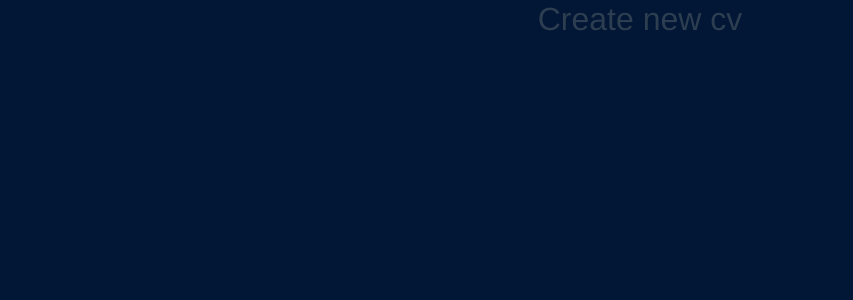
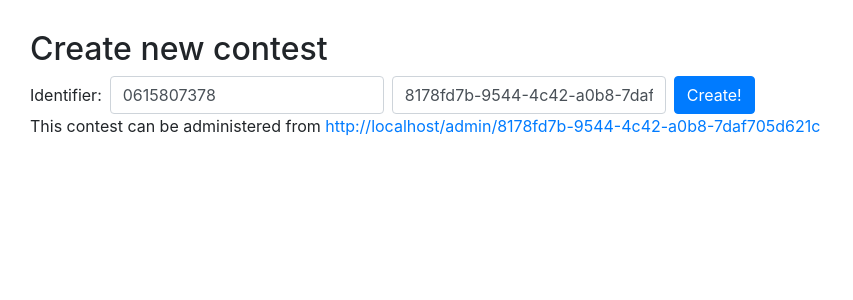
Before and after one commit to bobyorke/curly-spork, a Vue app: page /create in a window 1280 px wide. Shown: the top 300 px of the page, without its empty margins (0-853 px from the left). Built offline with nearby package versions, Linux system fonts and the light colour scheme.

Commit message:
Create page formed

```diff
--- a/package.json
+++ b/package.json
@@ -22,6 +22,7 @@
     "node-sass": "^4.13.1",
     "popper.js": "^1.16.1",
     "sass-loader": "^8.0.2",
+    "uuid": "^7.0.3",
     "vue": "^2.6.11",
     "vue-router": "^3.1.6"
   },
--- a/src/App.vue
+++ b/src/App.vue
@@ -5,24 +5,13 @@
 </template>
 
 <style lang="scss">
-#app {
-  font-family: Avenir, Helvetica, Arial, sans-serif;
-  -webkit-font-smoothing: antialiased;
-  -moz-osx-font-smoothing: grayscale;
-  text-align: center;
-  color: #2c3e50;
+html,body {
+  margin: 0;
+  padding: 0;
 }
 
-#nav {
-  padding: 30px;
+html,body,div {
+  overflow: hidden;
+}
 
-  a {
-    font-weight: bold;
-    color: #2c3e50;
-
-    &.router-link-exact-active {
-      color: #42b983;
-    }
-  }
-}
 </style>
--- a/src/main.js
+++ b/src/main.js
@@ -3,8 +3,12 @@ import Vue from 'vue';
 import 'bootstrap';
 import 'bootstrap/dist/css/bootstrap.css';
 
+import BootstrapVue from 'bootstrap-vue';
+
 import App from './App.vue';
 import router from './router';
+
+Vue.use(BootstrapVue);
 
 Vue.config.productionTip = false;
 
--- a/src/views/Create.vue
+++ b/src/views/Create.vue
@@ -1,5 +1,59 @@
 <template>
-  <div>
-    <h2>Create new cv</h2>
+  <div id="create">
+    <h2>Create new contest</h2>
+    <b-form inline @submit="onSubmit">
+      <label>Identifier:</label>
+      <b-input class="ml-2" v-model="form.sid"></b-input>
+      <b-input class="ml-2" v-model="form.uuid"></b-input>
+      <b-button class="ml-2" variant="primary" type="submit">Create!</b-button>
+    </b-form>
+    <div>
+      <p>
+        This contest can be administered from <a
+          :href="`/admin/${this.form.uuid}`"
+          target="_blank"
+        >{{ adminUrl }}</a>
+      </p>
+    </div>
   </div>
 </template>
+
+<script>
+import { v4 as uuid } from 'uuid';
+
+export default {
+  data() {
+    return {
+      form: {
+        sid: this.getRandomSid(),
+        uuid: uuid(),
+      },
+    };
+  },
+  computed: {
+    adminUrl() {
+      return `${window.location.origin}/admin/${this.form.uuid}`;
+    },
+  },
+  methods: {
+    getRandomSid() {
+      return `0000000000${Math.floor(Math.random() * 1000000000)}`
+        .slice(-10);
+    },
+    onSubmit(evt) {
+      console.log('onSubmit() called');
+      console.dir(evt);
+      console.dir(this);
+      evt.preventDefault();
+      // eslint-disable-next-line
+      alert(JSON.stringify(this.form, null, 2));
+    },
+  },
+};
+</script>
+
+<style scoped>
+div#create {
+  padding: 30px;
+}
+</style>
--- a/src/views/Scores.vue
+++ b/src/views/Scores.vue
@@ -1,6 +1,6 @@
 <template>
-  <div>
-    <div id='leaders'>
+  <div id="scores" class="overflow-hidden">
+    <div id="leaders">
       <h1>Test app</h1>
       <div
         class="scores leader"
@@ -78,10 +78,12 @@ export default {
 };
 </script>
 
-<style lang="scss">
-body {
+<style scoped lang="scss">
+div#scores {
   background: #021636;
   color: #ffffff;
+  width: 1920px;
+  height: 1080px;
 }
 
 .scores {
@@ -90,7 +92,7 @@ body {
   margin-bottom: 6px;
 }
 #leaders {
-  margin: 100px;
+  margin-left: 100px;
 }
 .leader {
   visibility: hidden;
```
Also changed, not shown: 1 other file (tests, documents, lock files or other folders).
